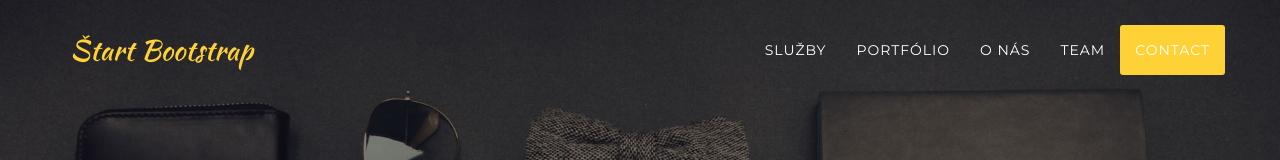
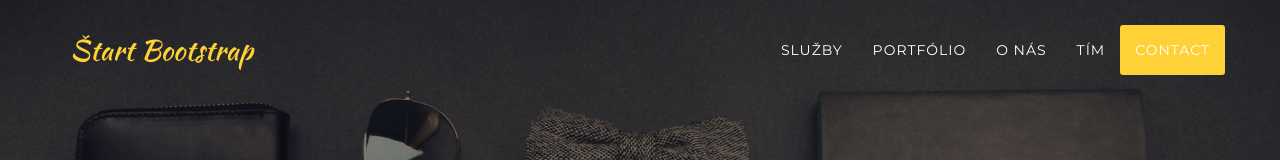
Before and after one commit to ceckoo/bootstrap, a website: page index.html in a window 1280 px wide. Shown: the top 160 px of the page. Drawn offline with nearby package versions, Linux system fonts and the light colour scheme; a web font is replaced by a local one.

Commit message:
edit: text 9

```diff
--- a/index.html
+++ b/index.html
@@ -62,7 +62,7 @@
                         <a class="page-scroll" href="#about">o Nás</a>
                     </li>
                     <li>
-                        <a class="page-scroll" href="#team">Team</a>
+                        <a class="page-scroll" href="#team">Tím</a>
                     </li>
                     <li>
                         <a class="page-scroll" href="#contact">Contact</a>
```
